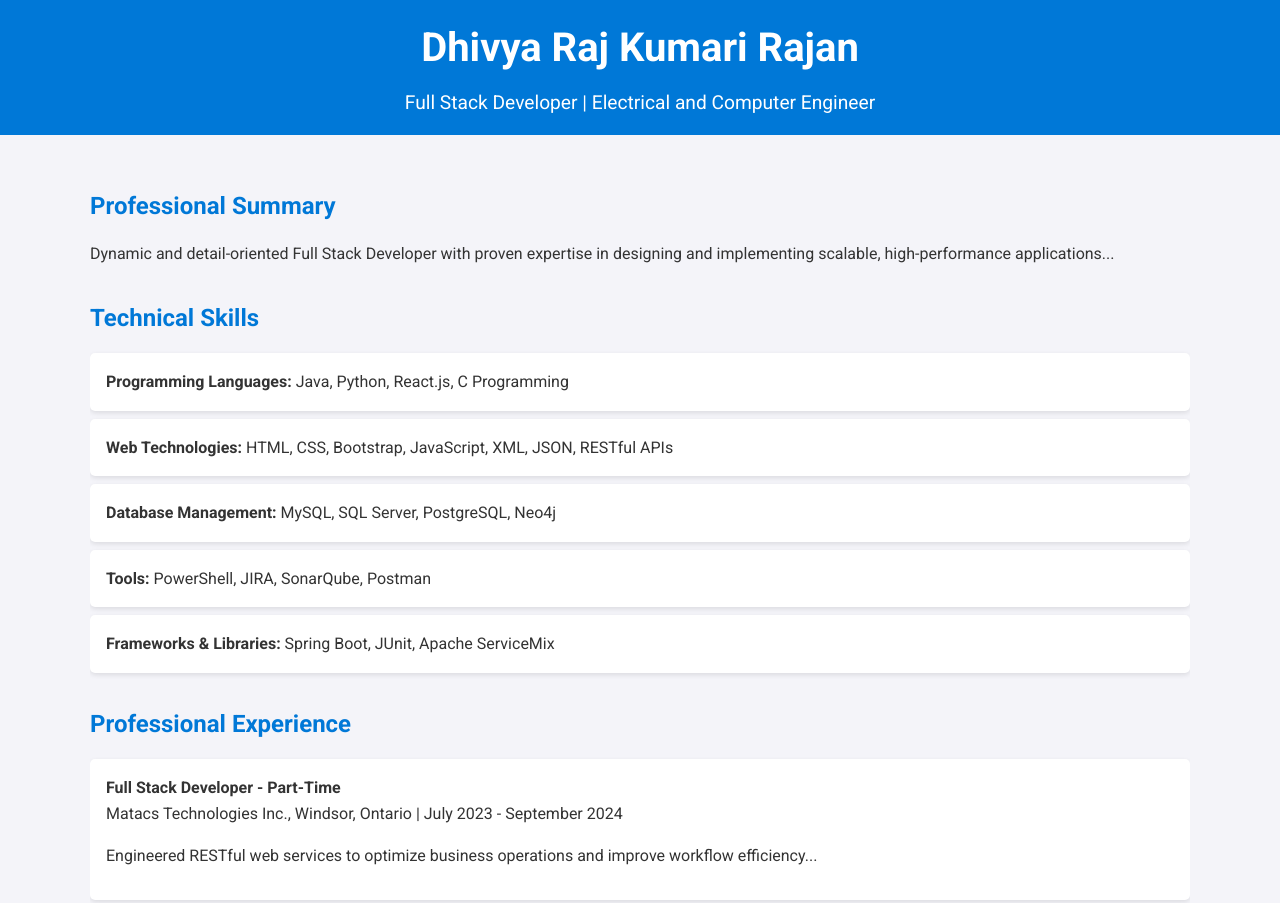
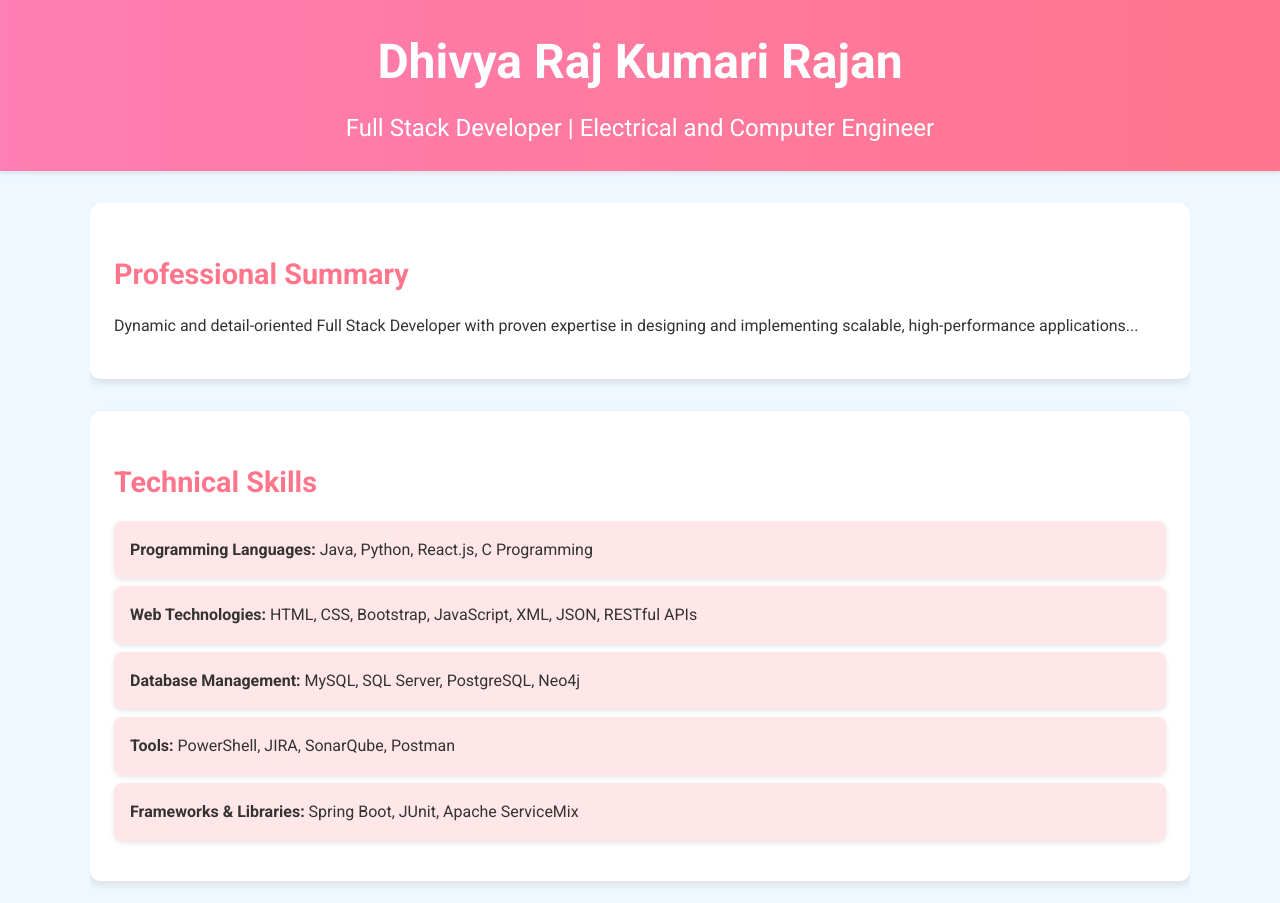
Before and after one commit to dhivyarai2000/portfolio, a plain HTML site: page index.html in a window 1280 px wide. Shown: the top 903 px of the page. Drawn offline with Linux system fonts and the light colour scheme.

Commit message:
Update index.html

```diff
--- a/index.html
+++ b/index.html
@@ -11,22 +11,23 @@
             margin: 0;
             padding: 0;
             line-height: 1.6;
-            background-color: #f4f4f9;
+            background-color: #f0f8ff;
             color: #333;
         }
         header {
-            background: #0078d7;
+            background: linear-gradient(90deg, #ff7eb3, #ff758c);
             color: #fff;
-            padding: 1rem 0;
+            padding: 1.5rem 0;
             text-align: center;
+            box-shadow: 0 2px 5px rgba(0, 0, 0, 0.1);
         }
         header h1 {
             margin: 0;
-            font-size: 2.5rem;
+            font-size: 3rem;
         }
         header p {
             margin: 0.5rem 0 0;
-            font-size: 1.2rem;
+            font-size: 1.5rem;
         }
         .container {
             width: 90%;
@@ -36,32 +37,46 @@
         }
         section {
             margin-bottom: 2rem;
+            padding: 1.5rem;
+            background: #fff;
+            border-radius: 10px;
+            box-shadow: 0 4px 8px rgba(0, 0, 0, 0.1);
         }
         h2 {
-            color: #0078d7;
+            color: #ff758c;
             margin-bottom: 0.5rem;
+            font-size: 1.8rem;
         }
         ul {
             list-style: none;
             padding: 0;
         }
         ul li {
-            background: #fff;
+            background: #ffe6e9;
             margin: 0.5rem 0;
             padding: 1rem;
-            border-radius: 5px;
+            border-radius: 8px;
             box-shadow: 0 2px 5px rgba(0, 0, 0, 0.1);
+            transition: transform 0.2s ease;
+        }
+        ul li:hover {
+            transform: scale(1.02);
         }
         footer {
             text-align: center;
-            background: #333;
+            background: #ff758c;
             color: #fff;
             padding: 1rem 0;
             margin-top: 2rem;
+            box-shadow: 0 -2px 5px rgba(0, 0, 0, 0.1);
         }
         footer a {
-            color: #0078d7;
+            color: #ffe6e9;
             text-decoration: none;
+            font-weight: bold;
+        }
+        footer a:hover {
+            text-decoration: underline;
         }
     </style>
 </head>
@@ -144,7 +159,6 @@
             <p><strong>Email:</strong> dhivyarai2000@gmail.com</p>
             <p><strong>Phone:</strong> 226-961-5040</p>
             <p><strong>LinkedIn:</strong> [Insert LinkedIn Profile URL]</p>
-            <p><strong>GitHub:</strong> [Insert GitHub Profile URL]</p>
         </section>
     </div>
     <footer>
```
